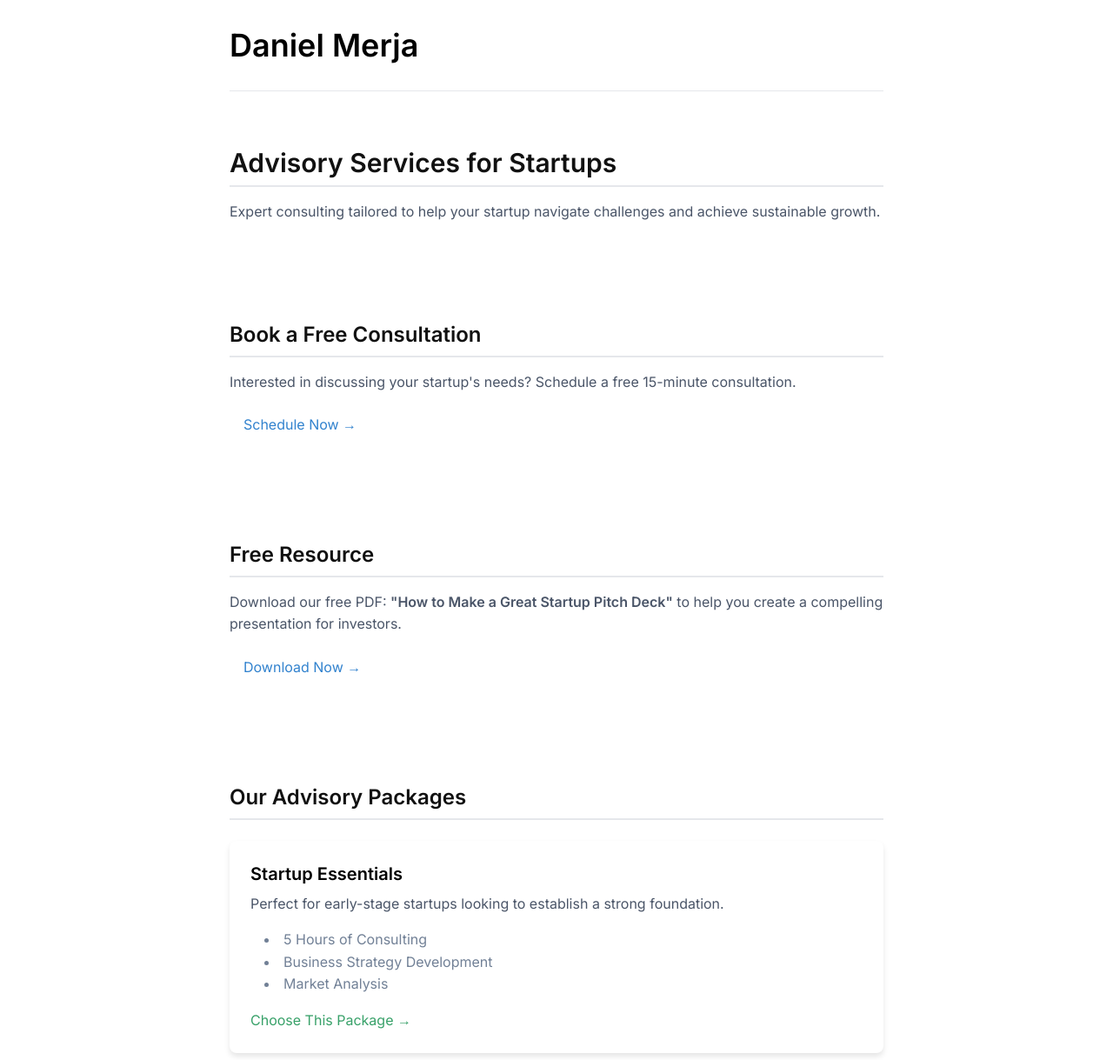
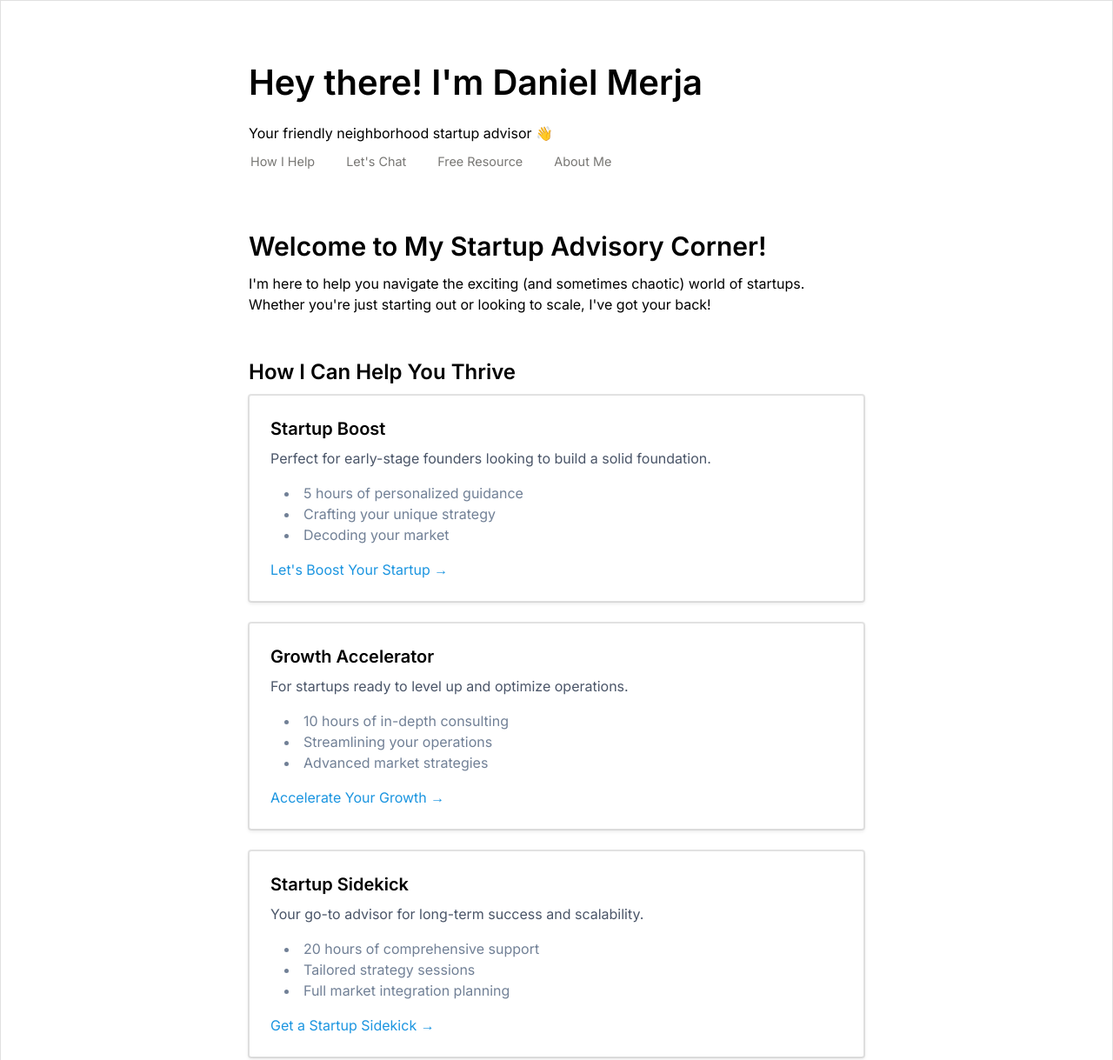
Before and after one commit to danielmerja/danielmerja.github.io, a plain HTML site: page index.html in a window 1280 px wide. Shown: the top 1219 px of the page at 87% size. Drawn offline with nearby package versions, Linux system fonts and the light colour scheme.

Commit message:
more friendly

```diff
--- a/index.html
+++ b/index.html
@@ -10,108 +10,97 @@
   <link rel="stylesheet" href="styles.css">
 </head>
 <body class="bg-white text-black font-sans">
-  <div class="max-w-3xl mx-auto px-6">
+  <div class="max-w-3xl mx-auto">
     <!-- Header -->
     <header class="py-8">
-      <div class="flex items-center justify-between">
-        <h1 class="text-4xl font-bold">Daniel Merja</h1>
-        <!-- Mobile Menu Button -->
-        <button id="menu-toggle" aria-label="Toggle menu" aria-expanded="false" class="md:hidden text-gray-600 hover:text-gray-800 focus:outline-none transition duration-200 ease-in-out">
-          <!-- Hamburger Icon -->
-          <svg class="w-6 h-6" fill="none" stroke="currentColor" viewBox="0 0 24 24">
-            <path stroke-linecap="round" stroke-linejoin="round" stroke-width="2" d="M4 6h16M4 12h16M4 18h16"/>
-          </svg>
-        </button>
-      </div>
-      <nav id="mobile-menu" class="md:block">
-        <ul class="hidden md:flex flex-col md:flex-row space-y-2 md:space-y-0 md:space-x-4 text-gray-600 mt-4 md:mt-0 transition-all duration-300 ease-in-out">
-          <li><a href="#advisory-packages" class="block py-2 hover:underline">Advisory Packages</a></li>
-          <li><a href="#consultation" class="block py-2 hover:underline">Free Consultation</a></li>
-          <li><a href="#free-resource" class="block py-2 hover:underline">Free Resource</a></li>
-          <li><a href="#about" class="block py-2 hover:underline">About</a></li>
+      <h1 class="notion-h1">Hey there! I'm Daniel Merja</h1>
+      <p class="notion-text text-xl mb-4">Your friendly neighborhood startup advisor 👋</p>
+      <nav>
+        <ul class="flex space-x-4 text-gray-600">
+          <li><a href="#how-i-help" class="notion-block">How I Help</a></li>
+          <li><a href="#lets-chat" class="notion-block">Let's Chat</a></li>
+          <li><a href="#free-resource" class="notion-block">Free Resource</a></li>
+          <li><a href="#about" class="notion-block">About Me</a></li>
         </ul>
       </nav>
     </header>
 
     <!-- Introduction -->
     <section class="mt-8">
-      <h2 class="text-3xl font-semibold mb-4 border-b-2 pb-2">Advisory Services for Startups</h2>
-      <p class="mt-2 text-gray-700">Expert consulting tailored to help your startup navigate challenges and achieve sustainable growth.</p>
+      <h2 class="notion-h2">Welcome to My Startup Advisory Corner!</h2>
+      <p class="notion-text">I'm here to help you navigate the exciting (and sometimes chaotic) world of startups. Whether you're just starting out or looking to scale, I've got your back!</p>
     </section>
 
-    <!-- Free Consultation -->
-    <section id="consultation" class="mt-12">
-      <h3 class="text-2xl font-semibold mb-4">Book a Free Consultation</h3>
-      <p class="mt-2 text-gray-700">Interested in discussing your startup's needs? Schedule a free 15-minute consultation.</p>
-      <a href="https://your-calendar-link.com" class="mt-4 inline-block text-blue-600 hover:underline">Schedule Now →</a>
-    </section>
-
-    <!-- Free Resource: Free PDF Teaser -->
-    <section id="free-resource" class="mt-12">
-      <h3 class="text-2xl font-semibold mb-4">Free Resource</h3>
-      <p class="mt-2 text-gray-700">Download our free PDF: <strong>"How to Make a Great Startup Pitch Deck"</strong> to help you create a compelling presentation for investors.</p>
-      <a href="path-to-your-pdf.pdf" class="mt-4 inline-block text-blue-600 hover:underline">Download Now →</a>
-    </section>
-
-    <!-- Advisory Packages -->
-    <section id="advisory-packages" class="mt-12">
-      <h3 class="text-2xl font-semibold mb-6">Our Advisory Packages</h3>
+    <!-- How I Help -->
+    <section id="how-i-help" class="mt-12">
+      <h3 class="notion-h3">How I Can Help You Thrive</h3>
       <div class="grid grid-cols-1 md:grid-cols-2 lg:grid-cols-3 gap-6">
-        <!-- Package 1 -->
         <div class="bg-white shadow-md rounded-lg p-6">
-          <h4 class="text-xl font-semibold mb-2">Startup Essentials</h4>
-          <p class="text-gray-700 mb-4">Perfect for early-stage startups looking to establish a strong foundation.</p>
+          <h4 class="text-xl font-semibold mb-2">Startup Boost</h4>
+          <p class="text-gray-700 mb-4">Perfect for early-stage founders looking to build a solid foundation.</p>
           <ul class="list-disc list-inside text-gray-600 mb-4">
-            <li>5 Hours of Consulting</li>
-            <li>Business Strategy Development</li>
-            <li>Market Analysis</li>
+            <li>5 hours of personalized guidance</li>
+            <li>Crafting your unique strategy</li>
+            <li>Decoding your market</li>
           </ul>
-          <a href="https://buy.stripe.com/package1" class="text-green-600 hover:underline">Choose This Package →</a>
+          <a href="https://buy.stripe.com/package1" class="text-green-600 hover:underline">Let's Boost Your Startup →</a>
         </div>
-        <!-- Package 2 -->
         <div class="bg-white shadow-md rounded-lg p-6">
           <h4 class="text-xl font-semibold mb-2">Growth Accelerator</h4>
-          <p class="text-gray-700 mb-4">Designed for startups aiming to scale and optimize their operations.</p>
+          <p class="text-gray-700 mb-4">For startups ready to level up and optimize operations.</p>
           <ul class="list-disc list-inside text-gray-600 mb-4">
-            <li>10 Hours of Consulting</li>
-            <li>Operational Excellence</li>
-            <li>Advanced Market Strategies</li>
+            <li>10 hours of in-depth consulting</li>
+            <li>Streamlining your operations</li>
+            <li>Advanced market strategies</li>
           </ul>
-          <a href="https://buy.stripe.com/package2" class="text-green-600 hover:underline">Choose This Package →</a>
+          <a href="https://buy.stripe.com/package2" class="text-green-600 hover:underline">Accelerate Your Growth →</a>
         </div>
-        <!-- Package 3 -->
         <div class="bg-white shadow-md rounded-lg p-6">
-          <h4 class="text-xl font-semibold mb-2">Premium Partnership</h4>
-          <p class="text-gray-700 mb-4">Comprehensive support for established startups seeking long-term growth.</p>
+          <h4 class="text-xl font-semibold mb-2">Startup Sidekick</h4>
+          <p class="text-gray-700 mb-4">Your go-to advisor for long-term success and scalability.</p>
           <ul class="list-disc list-inside text-gray-600 mb-4">
-            <li>20 Hours of Consulting</li>
-            <li>Personalized Strategy Sessions</li>
-            <li>Full Market Integration</li>
+            <li>20 hours of comprehensive support</li>
+            <li>Tailored strategy sessions</li>
+            <li>Full market integration planning</li>
           </ul>
-          <a href="https://buy.stripe.com/package3" class="text-green-600 hover:underline">Choose This Package →</a>
+          <a href="https://buy.stripe.com/package3" class="text-green-600 hover:underline">Get a Startup Sidekick →</a>
         </div>
       </div>
     </section>
 
+    <!-- Let's Chat -->
+    <section id="lets-chat" class="mt-12">
+      <h3 class="notion-h3">Let's Chat About Your Startup!</h3>
+      <p class="notion-text">Curious about how we can work together? I'd love to hear about your startup and see how I can help. Book a free 15-minute chat with me!</p>
+      <a href="https://your-calendar-link.com" class="mt-4 inline-block text-blue-600 hover:underline">Schedule Our Coffee Chat ☕ →</a>
+    </section>
+
+    <!-- Free Resource -->
+    <section id="free-resource" class="mt-12">
+      <h3 class="notion-h3">Grab Your Free Startup Guide</h3>
+      <p class="notion-text">I've put together a free guide: <strong>"Crafting a Killer Startup Pitch Deck"</strong>. It's packed with tips to help you wow investors and nail your presentations!</p>
+      <a href="path-to-your-pdf.pdf" class="mt-4 inline-block text-blue-600 hover:underline">Download Your Free Guide 📚 →</a>
+    </section>
+
     <!-- About -->
     <section id="about" class="mt-12">
-      <h3 class="text-2xl font-semibold mb-4">About Me</h3>
-      <p class="mt-2 text-gray-700">I am Daniel Merja, the General Partner at <strong>Founders Committee Ventures</strong>, where I lead investment strategies and work closely with innovative startups to drive growth and success.</p>
+      <h3 class="notion-h3">A Bit About Me</h3>
+      <p class="notion-text">Hey! I'm Daniel Merja, General Partner at Founders Committee Ventures. I've been in the startup trenches, and now I'm passionate about helping founders like you turn great ideas into thriving businesses.</p>
 
       <!-- Professional Background -->
       <div class="mt-6">
-        <h4 class="text-xl font-semibold mb-2">Professional Background</h4>
-        <ul class="list-disc list-inside text-gray-700 space-y-2">
-          <li><strong>Founders Committee Ventures:</strong> [Brief description of your role and accomplishments]</li>
-          <li><strong>Previous Experience:</strong> [Details about previous roles, companies, and achievements]</li>
-          <li><strong>Education:</strong> [Your academic background, degrees, and any relevant certifications]</li>
+        <h4 class="notion-h3">My Startup Journey</h4>
+        <ul class="space-y-2">
+          <li class="notion-list-item"><strong>Founders Committee Ventures:</strong> Leading investment strategies and working hands-on with innovative startups.</li>
+          <li class="notion-list-item"><strong>Previous Adventures:</strong> [Share a brief, engaging summary of your past roles and achievements]</li>
+          <li class="notion-list-item"><strong>Learning Never Stops:</strong> [Mention your education and ongoing learning in a friendly way]</li>
         </ul>
       </div>
 
       <!-- Areas of Expertise -->
       <div class="mt-6">
-        <h4 class="text-xl font-semibold mb-2">Areas of Expertise</h4>
-        <p class="text-gray-700">[List or describe your key skills, areas of expertise, and any notable projects or initiatives you've led.]</p>
+        <h4 class="notion-h3">What I Bring to the Table</h4>
+        <p class="notion-text">From crafting killer pitch decks to navigating funding rounds, I've got a toolbox full of startup-boosting skills. Let's put them to work for your business!</p>
       </div>
 
       <!-- Optional: Professional Photo -->
@@ -119,8 +108,8 @@
     </section>
 
     <!-- Footer -->
-    <footer class="mt-12 py-8 border-t border-gray-200">
-      <p class="text-center text-gray-600">&copy; 2024 Daniel Merja. All rights reserved.</p>
+    <footer class="mt-12 py-8">
+      <p class="text-center text-gray-600">© 2024 Daniel Merja | Empowering startups, one great idea at a time 🚀</p>
     </footer>
   </div>
 
--- a/styles.css
+++ b/styles.css
@@ -3,74 +3,74 @@
 
 /* Body Styles */
 body {
-    font-family: 'Inter', ui-sans-serif, system-ui, -apple-system, BlinkMacSystemFont,
-                 "Segoe UI", Roboto, "Helvetica Neue", Arial, "Noto Sans", sans-serif;
+    font-family: 'Inter', sans-serif;
     background-color: #ffffff;
-    color: #333333;
-    line-height: 1.6;
+    color: #37352f;
+    line-height: 1.5;
     margin: 0;
     padding: 0;
 }
 
 /* Container */
 .max-w-3xl {
-    max-width: 800px;
+    max-width: 900px;
+    padding: 0 96px;
 }
 
 /* Header Styles */
 header {
-    border-bottom: 1px solid #e5e7eb;
+    border-bottom: none;
+    padding-top: 2rem;
 }
 
 header h1 {
-    margin: 0;
+    font-size: 2.5rem;
+    font-weight: 700;
+    margin-bottom: 1rem;
 }
 
 /* Navigation Styles */
 nav ul {
-    list-style: none;
-    padding: 0;
-    margin: 0;
-}
-
-nav li {
-    margin-bottom: 0.5rem;
+    display: flex;
+    gap: 1rem;
 }
 
 nav a {
-    display: block;
-    padding: 0.5rem 0;
-    color: #4a5568; /* Tailwind's gray-700 */
+    color: #787774;
+    text-decoration: none;
+    font-size: 0.9rem;
 }
 
 nav a:hover {
-    color: #2d3748; /* Tailwind's gray-800 */
-    text-decoration: underline;
+    color: #37352f;
+    background-color: rgba(55, 53, 47, 0.08);
+    border-radius: 3px;
 }
 
 /* Sections */
 section {
-    padding: 2rem 0;
+    margin-top: 3rem;
 }
 
 section h2, section h3 {
-    color: #111111;
-    border-bottom: 2px solid #e5e7eb;
-    padding-bottom: 0.5rem;
+    font-weight: 600;
+    border-bottom: none;
     margin-bottom: 1rem;
 }
 
 /* Cards */
 .bg-white {
     background-color: #ffffff;
+    border: 1px solid #e0e0e0;
 }
 
 .shadow-md {
-    box-shadow: 0 4px 6px rgba(0, 0, 0, 0.1);
+    box-shadow: rgba(15, 15, 15, 0.1) 0px 0px 0px 1px,
+                rgba(15, 15, 15, 0.1) 0px 2px 4px;
 }
 
 .rounded-lg {
-    border-radius: 8px;
+    border-radius: 3px;
 }
 
 .p-6 {
@@ -78,30 +78,20 @@ section h2, section h3 {
 }
 
 /* Buttons and Links */
-a.inline-block {
-    padding: 0.5rem 1rem;
-    border-radius: 4px;
+a.inline-block, a.text-blue-600, a.text-green-600 {
+    color: #1b95e0;
+    text-decoration: none;
 }
 
-a.text-blue-600 {
-    color: #3182ce;
-}
-
-a.text-blue-600:hover {
-    color: #2b6cb0;
-}
-
-a.text-green-600 {
-    color: #38a169;
-}
-
-a.text-green-600:hover {
-    color: #2f855a;
+a.inline-block:hover, a.text-blue-600:hover, a.text-green-600:hover {
+    background-color: rgba(27, 149, 224, 0.1);
+    border-radius: 3px;
 }
 
 /* Footer Styles */
 footer {
-    border-top: 1px solid #e5e7eb;
+    border-top: none;
+    margin-top: 4rem;
 }
 
 footer p {
@@ -216,7 +206,7 @@ footer p {
 }
 
 .rounded-lg {
-    border-radius: 8px;
+    border-radius: 3px;
 }
 
 .rounded-md {
@@ -321,3 +311,52 @@ footer p {
 .font-sans {
     font-family: 'Inter', sans-serif;
 }
+
+/* Additional Notion-like styles */
+.notion-block {
+    padding: 3px 2px;
+    margin: 1px 0;
+}
+
+.notion-block:hover {
+    background-color: rgba(55, 53, 47, 0.08);
+}
+
+.notion-h1 {
+    font-size: 2.5rem;
+    font-weight: 700;
+    margin-top: 2rem;
+    margin-bottom: 1rem;
+}
+
+.notion-h2 {
+    font-size: 1.875rem;
+    font-weight: 600;
+    margin-top: 1.5rem;
+    margin-bottom: 0.5rem;
+}
+
+.notion-h3 {
+    font-size: 1.5rem;
+    font-weight: 600;
+    margin-top: 1rem;
+    margin-bottom: 0.5rem;
+}
+
+.notion-text {
+    font-size: 1rem;
+    line-height: 1.5;
+    margin-bottom: 0.5rem;
+}
+
+.notion-list-item {
+    padding-left: 1.5rem;
+    position: relative;
+}
+
+.notion-list-item::before {
+    content: '•';
+    position: absolute;
+    left: 0.5rem;
+    color: #b8b8b8;
+}
```
Also changed, not shown: script.js (+7 -0 lines).
